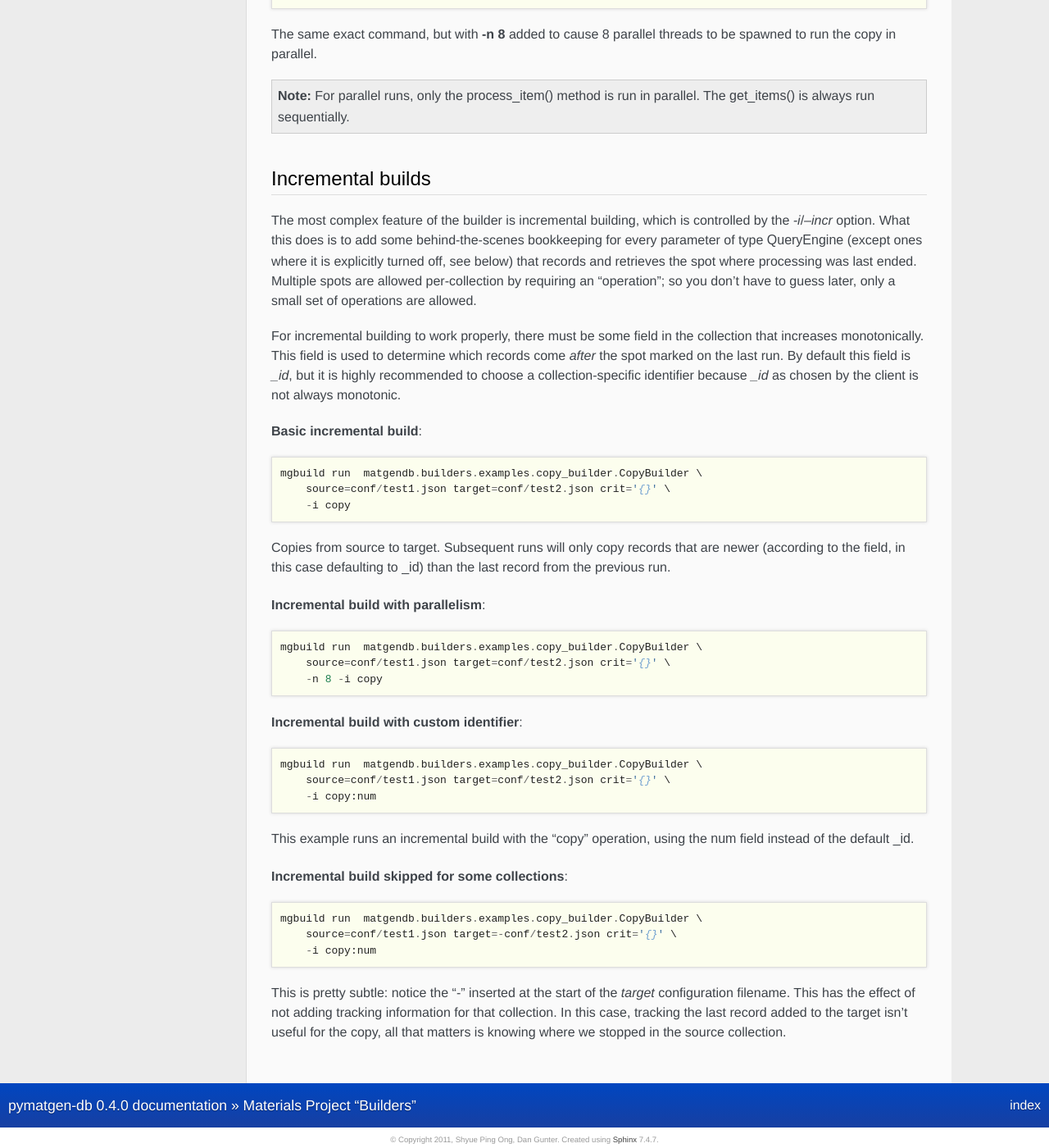
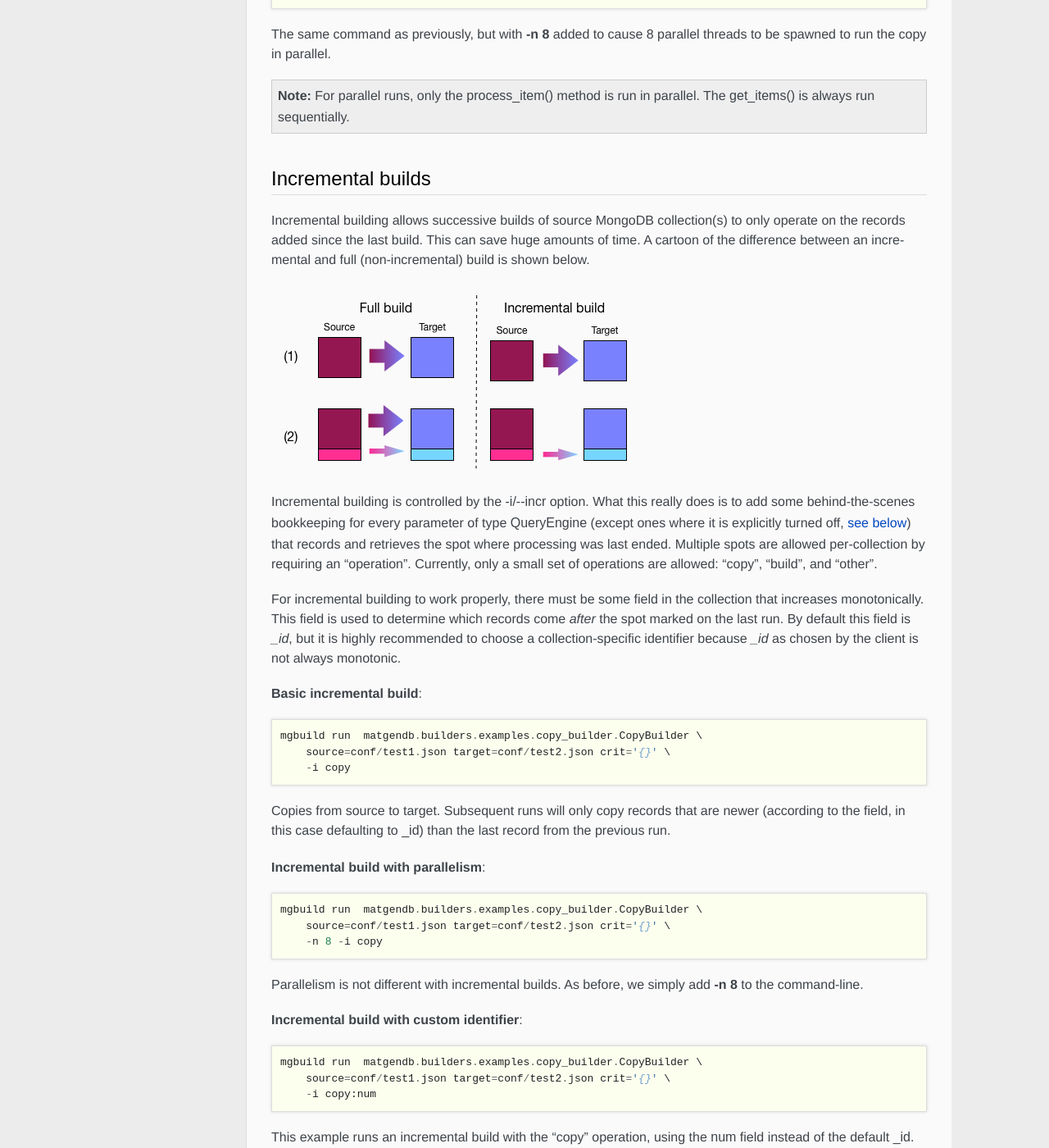
Before and after one commit to materialsproject/pymatgen-db, a Sphinx documentation site: the page built from docs/builders.rst, in a window 1280 px wide and 1400 px high, scrolled down 7237 px. Shown: the whole window at 82% size. Built offline with Sphinx 7.4.7, drawn with Linux system fonts in a browser that asks for light colours; some web fonts are replaced; some of the changed text lies outside the part shown.

Commit message:
Yet more builder doc changes [ci skip]

```diff
--- a/docs/builders.rst
+++ b/docs/builders.rst
@@ -113,12 +113,13 @@ line passed to it by the ``get_items()`` iterator.
 
 .. warning::
 
-    Using instance variables directly like this
+    Updating instance variables
     will cause improper behavior if the user runs the builder in parallel.
     This occurs because the parallel mode automatically starts multiple
-    copies of the same class, and they do not share the same instance variables.
-    Instead, use the Python `multiprocessing` module functions to share
-    state between processes. See the `multiprocessing docs
+    copies of the same class, and their independent actions will clash.
+    If you really need to update some shared state,
+    use the Python `multiprocessing` module functions.
+    See the `multiprocessing docs
     <https://docs.python.org/2/library/multiprocessing.html>`_
     for details.
 
@@ -374,7 +375,7 @@ real work, you will probably benefit by running in parallel::
      mgbuild run  matgendb.builders.examples.copy_builder.CopyBuilder \
          source=conf/test1.json target=conf/test2.json crit='{}' -n 8
 
-The same exact command, but with **-n 8** added to cause 8 parallel
+The same command as previously, but with **-n 8** added to cause 8 parallel
 threads to be spawned to run the copy in parallel.
 
 .. note::
@@ -385,14 +386,21 @@ threads to be spawned to run the copy in parallel.
 Incremental builds
 ^^^^^^^^^^^^^^^^^^
 
-The most complex feature of the builder is incremental building,
-which is controlled by the `-i`/`--incr` option.
-What this does is to add some behind-the-scenes bookkeeping for every
+Incremental building allows successive builds of source MongoDB collection(s)
+to only operate on the records added since the last build. This can save
+huge amounts of time. A cartoon of the difference between an incremental and
+full (non-incremental) build is shown below.
+
+.. image:: _static/incremental_build.png
+
+Incremental building
+is controlled by the ``-i/--incr`` option.
+What this really does is to add some behind-the-scenes bookkeeping for every
 parameter of type ``QueryEngine`` (except ones where it is explicitly
-turned off, see below) that records and retrieves the spot where processing
+turned off, :ref:`see below <bld-incr-skip>`) that records and retrieves the spot where processing
 was last ended. Multiple spots are allowed per-collection by requiring an
-"operation"; so you don't have to guess later,
-only a small set of operations are allowed.
+"operation". Currently,
+only a small set of operations are allowed: "copy", "build", and "other".
 
 For incremental building to work properly, there must be some field
 in the collection that increases monotonically. This field is used to
@@ -417,6 +425,9 @@ than the last record from the previous run.
         source=conf/test1.json target=conf/test2.json crit='{}' \
         -n 8 -i copy
 
+Parallelism is not different with incremental builds. As before, we
+simply add **-n 8** to the command-line.
+
 **Incremental build with custom identifier**::
 
     mgbuild run  matgendb.builders.examples.copy_builder.CopyBuilder \
@@ -426,14 +437,17 @@ than the last record from the previous run.
 This example runs an incremental build with the "copy" operation,
 using the ``num`` field instead of the default ``_id``.
 
+.. _bld-incr-skip:
+
 **Incremental build skipped for some collections**::
 
     mgbuild run  matgendb.builders.examples.copy_builder.CopyBuilder \
         source=conf/test1.json target=-conf/test2.json crit='{}' \
         -i copy:num
 
-This is pretty subtle: notice the "-" inserted at the start of the `target`
-configuration filename. This has the effect of not adding tracking information
-for that collection. In this case, tracking the last record added to the target
+This is pretty subtle: notice the "-" inserted after the "=" in
+``target=-conf/test2.json``. This has the effect of not adding tracking information
+for the target collection.
+In this case, tracking the last record added to the target
 isn't useful for the copy, all that matters is knowing where we stopped
 in the source collection.
```
Also changed, not shown: docs/_static/incremental_build.png (added).
